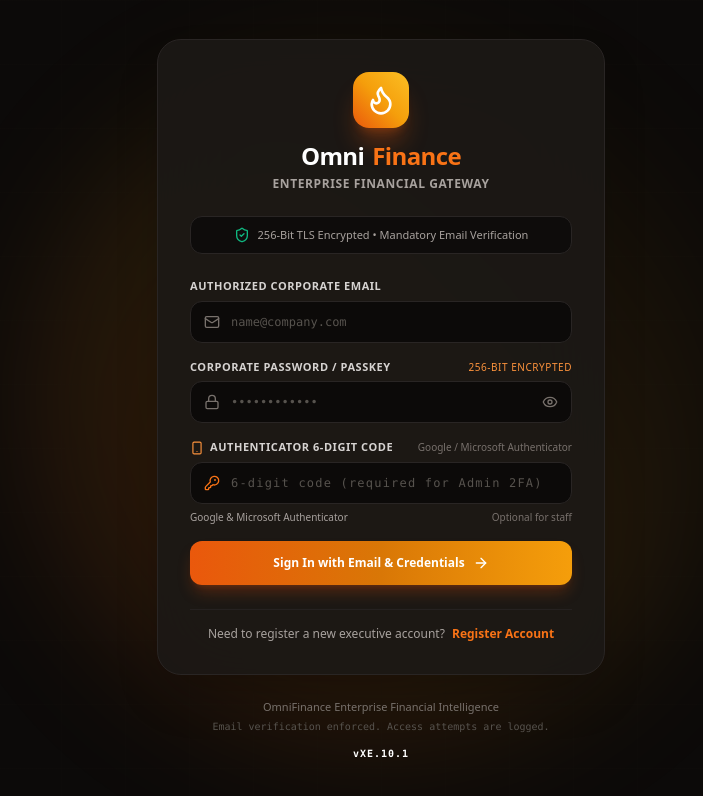
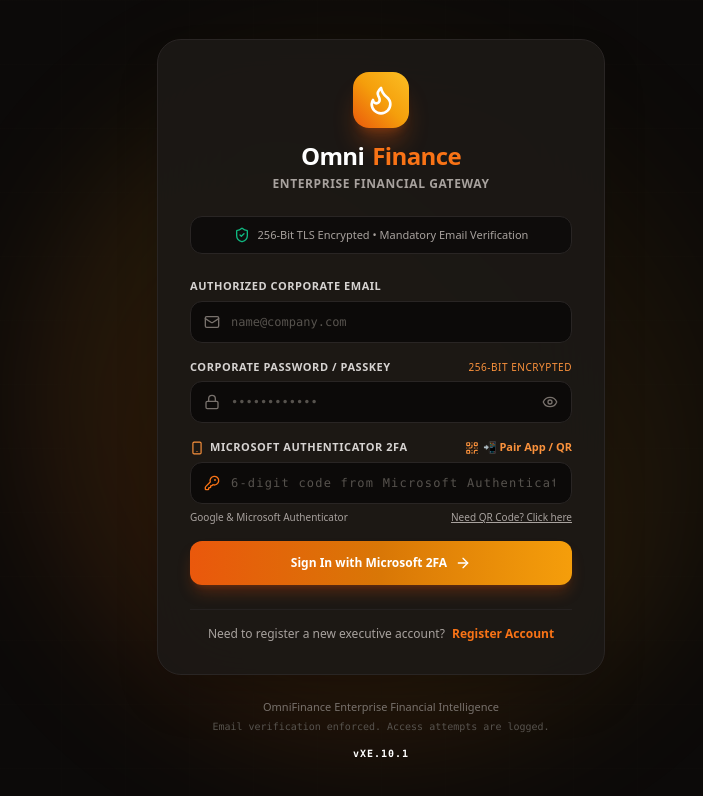
Before and after one commit to sshivangiisinhaa418-star/OmniFinance, a Next.js app: page /login in a window 1280 px wide. Shown: the top 796 px of the page, without its empty margins (259-962 px from the left). Built offline with nearby package versions, Linux system fonts and the light colour scheme; no server answers.

Commit message:
feat(auth): integrate Microsoft Authenticator QR code modal on login and increase clock drift window

```diff
--- a/app/login/page.tsx
+++ b/app/login/page.tsx
@@ -19,11 +19,17 @@
   RefreshCw,
   MailCheck,
   KeyRound,
-  Smartphone
+  Smartphone,
+  QrCode,
+  Copy,
+  Check,
+  X
 } from 'lucide-react';
 import {
   verifyTotp,
-  getStoredTotpSecret
+  getStoredTotpSecret,
+  getOtpAuthUri,
+  getQrCodeImageUrl
 } from '@/lib/auth/totp';
 
 export default function LoginPage() {
@@ -32,6 +38,8 @@
   const [email, setEmail] = useState('');
   const [password, setPassword] = useState('');
   const [securityCode, setSecurityCode] = useState('');
+  const [showQrModal, setShowQrModal] = useState(false);
+  const [copiedKey, setCopiedKey] = useState(false);
   const [fullName, setFullName] = useState('');
   const [role, setRole] = useState<'CFO' | 'Auditor' | 'Accountant'>('CFO');
   const [showPassword, setShowPassword] = useState(false);
@@ -521,16 +529,24 @@
                   <div className="flex items-center justify-between mb-1.5">
                     <label className="text-[11px] font-bold text-stone-300 uppercase tracking-wider flex items-center gap-1.5">
                       <Smartphone className="w-3.5 h-3.5 text-orange-400" />
-                      <span>Authenticator 6-Digit Code</span>
+                      <span>Microsoft Authenticator 2FA</span>
                     </label>
-                    <span className="text-[10px] text-stone-500 font-medium">Google / Microsoft Authenticator</span>
+                    <button
+                      type="button"
+                      onClick={() => setShowQrModal(true)}
+                      className="text-[11px] text-orange-400 font-bold hover:text-orange-300 transition flex items-center gap-1 cursor-pointer"
+                      title="Scan QR Code to link Microsoft or Google Authenticator"
+                    >
+                      <QrCode className="w-3.5 h-3.5" />
+                      <span>📲 Pair App / QR</span>
+                    </button>
                   </div>
                   <div className="relative">
                     <KeyRound className="w-4 h-4 text-orange-500 absolute left-3.5 top-1/2 -translate-y-1/2" />
                     <input
                       type="text"
                       maxLength={6}
-                      placeholder="6-digit code (required for Admin 2FA)"
+                      placeholder="6-digit code from Microsoft Authenticator"
                       value={securityCode}
                       onChange={e => setSecurityCode(e.target.value.replace(/\s+/g, ''))}
                       className="w-full pl-10 pr-4 py-3 text-xs bg-stone-950 border border-stone-800 rounded-xl text-white placeholder-stone-600 focus:outline-none focus:border-orange-500 transition font-mono tracking-widest text-center sm:text-left text-sm"
@@ -538,7 +554,13 @@
                   </div>
                   <div className="flex items-center justify-between text-[10px] text-stone-400 mt-1.5">
                     <span>Google & Microsoft Authenticator</span>
-                    <span className="text-stone-500">Optional for staff</span>
+                    <button
+                      type="button"
+                      onClick={() => setShowQrModal(true)}
+                      className="text-stone-400 hover:text-orange-400 underline cursor-pointer"
+                    >
+                      Need QR Code? Click here
+                    </button>
                   </div>
                 </div>
               )}
@@ -553,7 +575,7 @@
                   <div className="w-4 h-4 border-2 border-white border-t-transparent rounded-full animate-spin" />
                 ) : (
                   <>
-                    <span>{isSignUp ? 'Register Security Credentials' : 'Sign In with Email & Credentials'}</span>
+                    <span>{isSignUp ? 'Register Security Credentials' : 'Sign In with Microsoft 2FA'}</span>
                     <ArrowRight className="w-4 h-4" />
                   </>
                 )}
@@ -578,6 +600,77 @@
         )}
       </div>
 
+      {/* Microsoft Authenticator QR Pairing Modal */}
+      {showQrModal && (
+        <div className="fixed inset-0 z-50 bg-black/85 backdrop-blur-md flex items-center justify-center p-4 animate-fade-in">
+          <div className="w-full max-w-sm bg-stone-900 border border-stone-800 rounded-3xl p-6 shadow-2xl space-y-4 text-white relative">
+            <button
+              onClick={() => setShowQrModal(false)}
+              className="absolute top-4 right-4 p-2 rounded-xl text-stone-400 hover:text-white hover:bg-stone-800 transition cursor-pointer"
+            >
+              <X className="w-5 h-5" />
+            </button>
+
+            <div className="text-center space-y-1">
+              <div className="w-10 h-10 rounded-xl bg-orange-500/10 border border-orange-500/30 text-orange-400 flex items-center justify-center mx-auto">
+                <Smartphone className="w-5 h-5" />
+              </div>
+              <h3 className="text-base font-black text-white">Pair Microsoft Authenticator</h3>
+              <p className="text-xs text-stone-400">
+                Scan with Microsoft or Google Authenticator on your phone
+              </p>
+            </div>
+
+            {/* QR Code Canvas */}
+            <div className="p-3 bg-white rounded-2xl flex items-center justify-center mx-auto w-fit shadow-inner">
+              <img
+                src={getQrCodeImageUrl(getOtpAuthUri(email.trim().toLowerCase() || 'cfo@omnifinance.com', getStoredTotpSecret(email), 'OmniFinance'))}
+                alt="Microsoft Authenticator QR Code"
+                className="w-48 h-48 rounded-lg"
+              />
+            </div>
+
+            {/* Manual Secret Key */}
+            <div className="p-3 rounded-xl bg-stone-950 border border-stone-800 space-y-1">
+              <div className="flex items-center justify-between text-[10px] text-stone-400 font-bold uppercase">
+                <span>Manual Setup Key</span>
+                <button
+                  type="button"
+                  onClick={() => {
+                    navigator.clipboard.writeText(getStoredTotpSecret(email));
+                    setCopiedKey(true);
+                    setTimeout(() => setCopiedKey(false), 2000);
+                  }}
+                  className="text-orange-400 hover:underline flex items-center gap-1 cursor-pointer"
+                >
+                  {copiedKey ? <Check className="w-3 h-3 text-emerald-400" /> : <Copy className="w-3 h-3" />}
+                  <span>{copiedKey ? 'Copied!' : 'Copy Key'}</span>
+                </button>
+              </div>
+              <p className="font-mono text-xs font-bold text-orange-400 tracking-wider select-all text-center">
+                {getStoredTotpSecret(email)}
+              </p>
+            </div>
+
+            {/* Steps */}
+            <div className="text-[11px] text-stone-400 space-y-1.5 bg-stone-950/60 p-3 rounded-xl border border-stone-800/80">
+              <p className="text-stone-300 font-bold">Quick Setup Guide:</p>
+              <p>1. Open <strong>Microsoft Authenticator</strong> on your phone</p>
+              <p>2. Tap <strong>"+"</strong> → <strong>Other account</strong> → Scan this QR code</p>
+              <p>3. Close this box and enter the 6-digit code shown on your phone</p>
+            </div>
+
+            <button
+              type="button"
+              onClick={() => setShowQrModal(false)}
+              className="w-full py-2.5 bg-gradient-to-r from-orange-600 to-amber-600 hover:from-orange-500 hover:to-amber-500 text-white font-bold text-xs rounded-xl transition cursor-pointer shadow-lg"
+            >
+              Done — I Have Scanned the Code
+            </button>
+          </div>
+        </div>
+      )}
+
       {/* Footer Security Notice */}
       <div className="mt-6 text-center space-y-1 z-10">
         <p className="text-[11px] text-stone-500 font-medium">
--- a/lib/auth/totp.ts
+++ b/lib/auth/totp.ts
@@ -95,8 +95,8 @@
   const cleanCode = inputCode.replace(/\s+/g, '').trim();
   if (cleanCode.length !== 6) return false;
 
-  // Window check: current (0), previous (-1), and next (+1) for clock drift tolerance
-  for (const offset of [0, -1, 1]) {
+  // Window check: ±2 time steps (±60 seconds) for network latency, human entry delay, and phone clock drift
+  for (const offset of [0, -1, 1, -2, 2]) {
     const expected = await computeTotp(secret, offset);
     if (expected === cleanCode) {
       return true;
```
